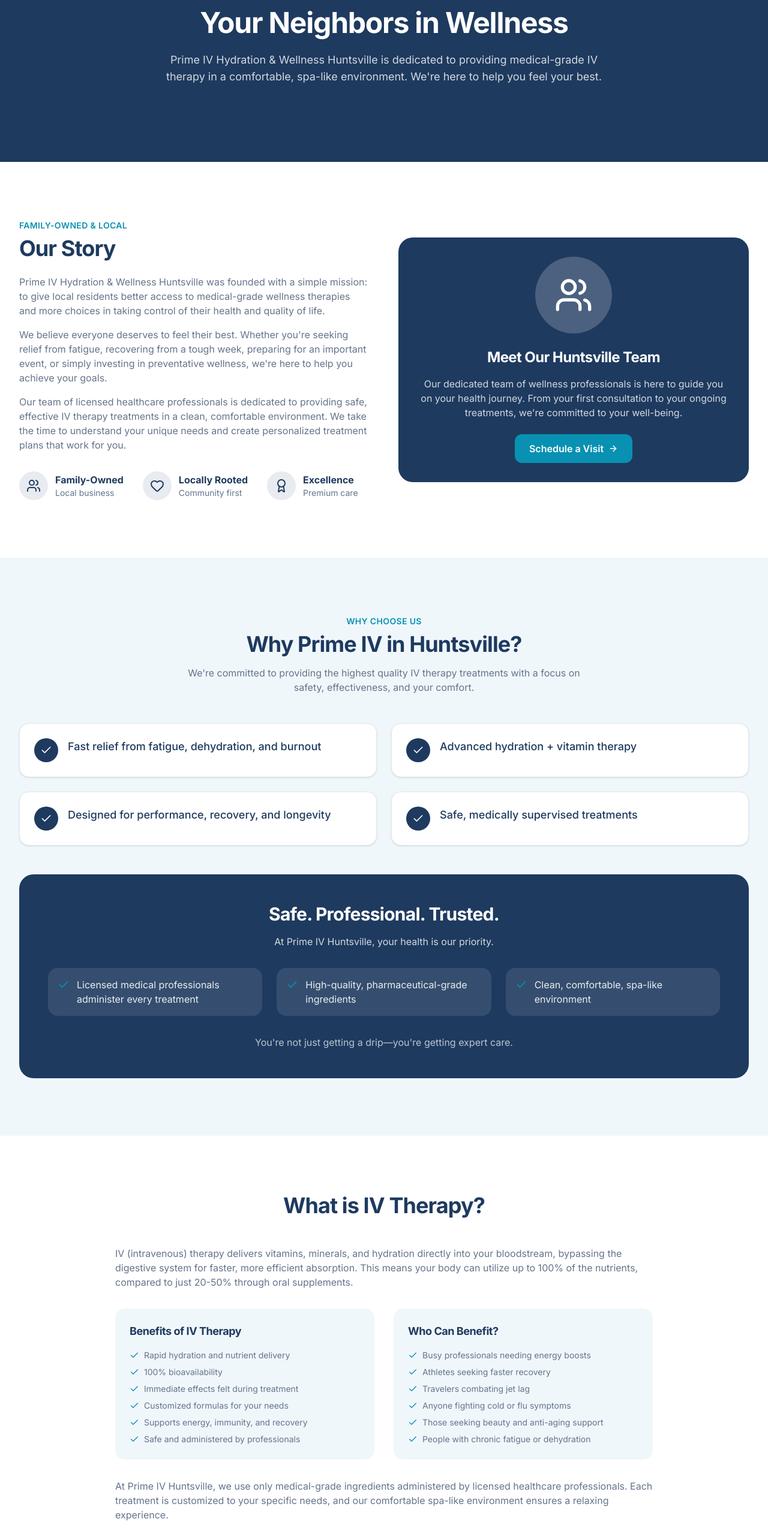
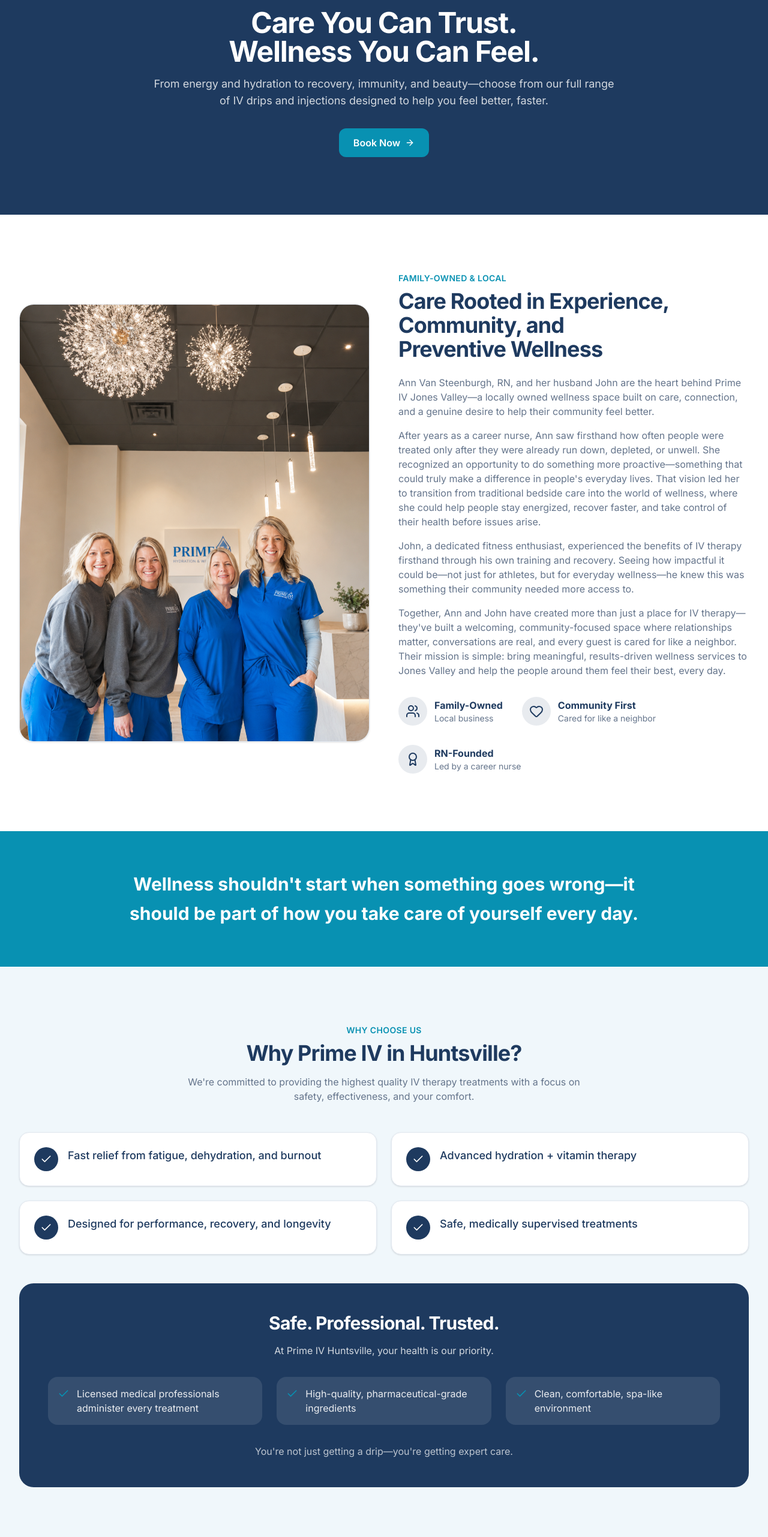
Before and after one commit to VandalsSmile/pivjv, a Next.js app: page /about in a window 1280 px wide. Shown: the part 234-2797 px from the top of the page at 60% size. Built offline with nearby package versions, Linux system fonts and the light colour scheme.

Commit message:
feat: enhance about page with new booking options and team imagery

```diff
--- a/app/about/page.tsx
+++ b/app/about/page.tsx
@@ -1,23 +1,71 @@
 import type { Metadata } from "next";
 import Link from "next/link";
-import { Check, Phone, ArrowRight, Users, Heart, Award } from "lucide-react";
-import { CONTACT, WHY_PRIME_IV, TRUST_SIGNALS } from "@/lib/constants";
+import Image from "next/image";
+import {
+  Check,
+  ArrowRight,
+  Users,
+  Heart,
+  Award,
+  Sparkles,
+  Syringe,
+  CalendarCheck,
+  UserCheck,
+} from "lucide-react";
+import {
+  CONTACT,
+  WHY_PRIME_IV,
+  TRUST_SIGNALS,
+  BOOKING_LINKS,
+} from "@/lib/constants";
 
 import { ReviewsSection } from "@/components/sections/reviews-section";
 
 export const metadata: Metadata = {
-  title: "About Us | Why Choose Prime IV Hydration & Wellness",
+  title: "About Us | Prime IV Hydration & Wellness Huntsville, AL",
   description:
-    "Learn about Prime IV Hydration & Wellness in Huntsville, AL. Discover our mission, meet our team, and find out why we are the trusted choice for IV therapy.",
+    "Meet Ann & John Van Steenburgh, the family behind Prime IV Jones Valley in Huntsville, AL. A locally owned wellness space built on care, connection, and preventive wellness.",
   keywords: [
     "about Prime IV",
     "IV therapy Huntsville",
-    "wellness spa",
-    "medical-grade IV",
+    "Ann Van Steenburgh",
+    "Jones Valley wellness",
+    "family-owned IV therapy",
     "Prime IV team",
     "Huntsville Alabama",
   ],
 };
+
+const BOOKING_OPTIONS = [
+  {
+    title: "First Visit Offer",
+    description: "Special pricing for new clients",
+    href: BOOKING_LINKS.introOffer,
+    icon: Sparkles,
+    featured: true,
+  },
+  {
+    title: "Non-Member Booking",
+    description: "Book a one-time IV therapy session",
+    href: BOOKING_LINKS.nonMember,
+    icon: CalendarCheck,
+    featured: false,
+  },
+  {
+    title: "Member Booking",
+    description: "For active Prime IV members",
+    href: BOOKING_LINKS.member,
+    icon: UserCheck,
+    featured: false,
+  },
+  {
+    title: "Injection Appointment",
+    description: "Quick vitamin & wellness shots",
+    href: BOOKING_LINKS.injection,
+    icon: Syringe,
+    featured: false,
+  },
+];
 
 export default function AboutPage() {
   return (
@@ -29,14 +77,18 @@ export default function AboutPage() {
             <p className="text-secondary font-semibold uppercase tracking-wide mb-3">
               About Us
             </p>
-            <h1 className="text-4xl md:text-5xl font-bold mb-6 text-balance">
-              Your Neighbors in Wellness
+            <h1 className="text-4xl md:text-5xl font-bold mb-4 text-balance">
+              Care You Can Trust. Wellness You Can Feel.
             </h1>
-            <p className="text-white/80 text-lg mb-8">
-              Prime IV Hydration & Wellness {CONTACT.address.city} is dedicated
-              to providing medical-grade IV therapy in a comfortable, spa-like
-              environment. We&apos;re here to help you feel your best.
+            <p className="text-white/80 text-lg mb-8 text-pretty">
+              From energy and hydration to recovery, immunity, and beauty—choose
+              from our full range of IV drips and injections designed to help
+              you feel better, faster.
             </p>
+            <Link href="/book" className="btn-primary">
+              Book Now
+              <ArrowRight className="w-4 h-4" />
+            </Link>
           </div>
         </div>
       </section>
@@ -45,33 +97,55 @@ export default function AboutPage() {
       <section className="section-padding bg-background">
         <div className="container-custom mx-auto">
           <div className="grid lg:grid-cols-2 gap-12 items-center">
+            <div className="relative rounded-2xl overflow-hidden shadow-sm border border-border aspect-[4/5] order-last lg:order-first">
+              <Image
+                src="/images/prime-iv-team.png"
+                alt="Ann Van Steenburgh and the Prime IV Hydration & Wellness team at the Jones Valley clinic in Huntsville, AL"
+                fill
+                className="object-cover"
+                sizes="(max-width: 1024px) 100vw, 50vw"
+              />
+            </div>
+
             <div>
               <p className="text-sm font-semibold text-secondary uppercase tracking-wide mb-2">
                 Family-Owned & Local
               </p>
               <h2 className="text-3xl md:text-4xl font-bold mb-6 text-balance">
-                Our Story
+                Care Rooted in Experience, Community, and Preventive Wellness
               </h2>
               <div className="space-y-4 text-foreground-muted">
                 <p>
-                  Prime IV Hydration & Wellness {CONTACT.address.city} was
-                  founded with a simple mission: to give local residents better
-                  access to medical-grade wellness therapies and more choices in
-                  taking control of their health and quality of life.
+                  Ann Van Steenburgh, RN, and her husband John are the heart
+                  behind Prime IV Jones Valley—a locally owned wellness space
+                  built on care, connection, and a genuine desire to help their
+                  community feel better.
                 </p>
                 <p>
-                  We believe everyone deserves to feel their best. Whether
-                  you&apos;re seeking relief from fatigue, recovering from a
-                  tough week, preparing for an important event, or simply
-                  investing in preventative wellness, we&apos;re here to help
-                  you achieve your goals.
+                  After years as a career nurse, Ann saw firsthand how often
+                  people were treated only after they were already run down,
+                  depleted, or unwell. She recognized an opportunity to do
+                  something more proactive—something that could truly make a
+                  difference in people&apos;s everyday lives. That vision led her
+                  to transition from traditional bedside care into the world of
+                  wellness, where she could help people stay energized, recover
+                  faster, and take control of their health before issues arise.
                 </p>
                 <p>
-                  Our team of licensed healthcare professionals is dedicated to
-                  providing safe, effective IV therapy treatments in a clean,
-                  comfortable environment. We take the time to understand your
-                  unique needs and create personalized treatment plans that work
-                  for you.
+                  John, a dedicated fitness enthusiast, experienced the benefits
+                  of IV therapy firsthand through his own training and recovery.
+                  Seeing how impactful it could be—not just for athletes, but for
+                  everyday wellness—he knew this was something their community
+                  needed more access to.
+                </p>
+                <p>
+                  Together, Ann and John have created more than just a place for
+                  IV therapy—they&apos;ve built a welcoming, community-focused
+                  space where relationships matter, conversations are real, and
+                  every guest is cared for like a neighbor. Their mission is
+                  simple: bring meaningful, results-driven wellness services to
+                  Jones Valley and help the people around them feel their best,
+                  every day.
                 </p>
               </div>
 
@@ -92,9 +166,9 @@ export default function AboutPage() {
                     <Heart className="w-6 h-6 text-primary" />
                   </div>
                   <div>
-                    <p className="font-bold text-foreground">Locally Rooted</p>
+                    <p className="font-bold text-foreground">Community First</p>
                     <p className="text-sm text-foreground-muted">
-                      Community first
+                      Cared for like a neighbor
                     </p>
                   </div>
                 </div>
@@ -103,36 +177,25 @@ export default function AboutPage() {
                     <Award className="w-6 h-6 text-primary" />
                   </div>
                   <div>
-                    <p className="font-bold text-foreground">Excellence</p>
+                    <p className="font-bold text-foreground">RN-Founded</p>
                     <p className="text-sm text-foreground-muted">
-                      Premium care
+                      Led by a career nurse
                     </p>
                   </div>
                 </div>
               </div>
             </div>
-
-            <div className="bg-primary rounded-2xl p-8 text-white">
-              <div className="text-center">
-                <div className="w-32 h-32 bg-white/20 rounded-full flex items-center justify-center mx-auto mb-6">
-                  <Users className="w-16 h-16 text-white" />
-                </div>
-                <h3 className="text-2xl font-bold mb-4">
-                  Meet Our {CONTACT.address.city} Team
-                </h3>
-                <p className="text-white/80 mb-6">
-                  Our dedicated team of wellness professionals is here to guide
-                  you on your health journey. From your first consultation to
-                  your ongoing treatments, we&apos;re committed to your
-                  well-being.
-                </p>
-                <Link href="/contact" className="btn-primary">
-                  Schedule a Visit
-                  <ArrowRight className="w-4 h-4" />
-                </Link>
           </div>
         </div>
-          </div>
+      </section>
+
+      {/* Mission Statement Banner */}
+      <section className="bg-secondary text-white py-14 lg:py-16">
+        <div className="container-custom mx-auto px-4">
+          <p className="max-w-4xl mx-auto text-center text-2xl md:text-3xl font-bold leading-relaxed text-balance">
+            Wellness shouldn&apos;t start when something goes wrong—it should be
+            part of how you take care of yourself every day.
+          </p>
         </div>
       </section>
 
@@ -199,83 +262,67 @@ export default function AboutPage() {
         </div>
       </section>
 
-      {/* What is IV Therapy */}
+      {/* Book Your Visit */}
       <section className="section-padding bg-background">
         <div className="container-custom mx-auto">
-          <div className="max-w-4xl mx-auto">
           <div className="text-center mb-12">
+            <p className="text-sm font-semibold text-secondary uppercase tracking-wide mb-2">
+              Get Started
+            </p>
             <h2 className="text-3xl md:text-4xl font-bold mb-4 text-balance">
-                What is IV Therapy?
+              Book Your Visit
             </h2>
-            </div>
-
-            <div className="prose prose-lg max-w-none text-foreground-muted">
-              <p>
-                IV (intravenous) therapy delivers vitamins, minerals, and
-                hydration directly into your bloodstream, bypassing the
-                digestive system for faster, more efficient absorption. This
-                means your body can utilize up to 100% of the nutrients,
-                compared to just 20-50% through oral supplements.
-              </p>
-
-              <div className="grid md:grid-cols-2 gap-8 my-8 not-prose">
-                <div className="bg-background-alt rounded-xl p-6">
-                  <h3 className="text-lg font-bold text-foreground mb-4">
-                    Benefits of IV Therapy
-                  </h3>
-                  <ul className="space-y-2">
-                    {[
-                      "Rapid hydration and nutrient delivery",
-                      "100% bioavailability",
-                      "Immediate effects felt during treatment",
-                      "Customized formulas for your needs",
-                      "Supports energy, immunity, and recovery",
-                      "Safe and administered by professionals",
-                    ].map((item) => (
-                      <li key={item} className="flex items-start gap-2 text-sm">
-                        <Check className="w-4 h-4 text-secondary flex-shrink-0 mt-0.5" />
-                        <span className="text-foreground-muted">{item}</span>
-                      </li>
-                    ))}
-                  </ul>
-                </div>
-
-                <div className="bg-background-alt rounded-xl p-6">
-                  <h3 className="text-lg font-bold text-foreground mb-4">
-                    Who Can Benefit?
-                  </h3>
-                  <ul className="space-y-2">
-                    {[
-                      "Busy professionals needing energy boosts",
-                      "Athletes seeking faster recovery",
-                      "Travelers combating jet lag",
-                      "Anyone fighting cold or flu symptoms",
-                      "Those seeking beauty and anti-aging support",
-                      "People with chronic fatigue or dehydration",
-                    ].map((item) => (
-                      <li key={item} className="flex items-start gap-2 text-sm">
-                        <Check className="w-4 h-4 text-secondary flex-shrink-0 mt-0.5" />
-                        <span className="text-foreground-muted">{item}</span>
-                      </li>
-                    ))}
-                  </ul>
-                </div>
-              </div>
-
-              <p>
-                At Prime IV {CONTACT.address.city}, we use only medical-grade
-                ingredients administered by licensed healthcare professionals.
-                Each treatment is customized to your specific needs, and our
-                comfortable spa-like environment ensures a relaxing experience.
+            <p className="text-foreground-muted max-w-2xl mx-auto">
+              Ready to feel your best? Choose the option that fits you and
+              schedule your appointment online.
             </p>
           </div>
 
-            <div className="text-center mt-8">
-              <Link href="/iv-therapy" className="btn-secondary">
-                Explore Our Treatments
-                <ArrowRight className="w-4 h-4" />
-              </Link>
+          <div className="grid sm:grid-cols-2 lg:grid-cols-4 gap-6">
+            {BOOKING_OPTIONS.map((option) => {
+              const Icon = option.icon;
+              return (
+                <a
+                  key={option.title}
+                  href={option.href}
+                  target="_blank"
+                  rel="noopener noreferrer"
+                  className={`group flex flex-col rounded-2xl p-6 border transition-shadow hover:shadow-lg ${
+                    option.featured
+                      ? "bg-primary text-white border-primary"
+                      : "bg-white text-foreground border-border"
+                  }`}
+                >
+                  <div
+                    className={`w-12 h-12 rounded-full flex items-center justify-center mb-4 ${
+                      option.featured ? "bg-white/20" : "bg-primary/10"
+                    }`}
+                  >
+                    <Icon
+                      className={`w-6 h-6 ${
+                        option.featured ? "text-white" : "text-primary"
+                      }`}
+                    />
                   </div>
+                  <h3 className="text-lg font-bold mb-2">{option.title}</h3>
+                  <p
+                    className={`text-sm mb-6 ${
+                      option.featured ? "text-white/80" : "text-foreground-muted"
+                    }`}
+                  >
+                    {option.description}
+                  </p>
+                  <span
+                    className={`mt-auto inline-flex items-center gap-2 font-semibold ${
+                      option.featured ? "text-white" : "text-secondary"
+                    }`}
+                  >
+                    Book Now
+                    <ArrowRight className="w-4 h-4 transition-transform group-hover:translate-x-1" />
+                  </span>
+                </a>
+              );
+            })}
           </div>
         </div>
       </section>
```
Lines whose indentation alone changed are shown as unchanged.
